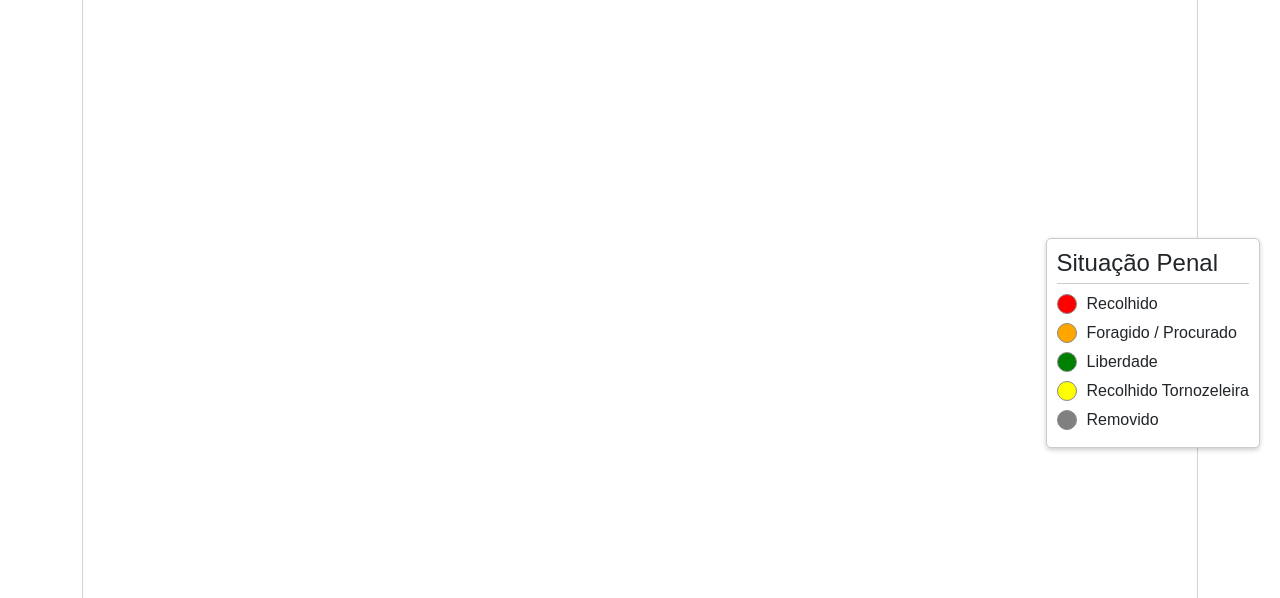
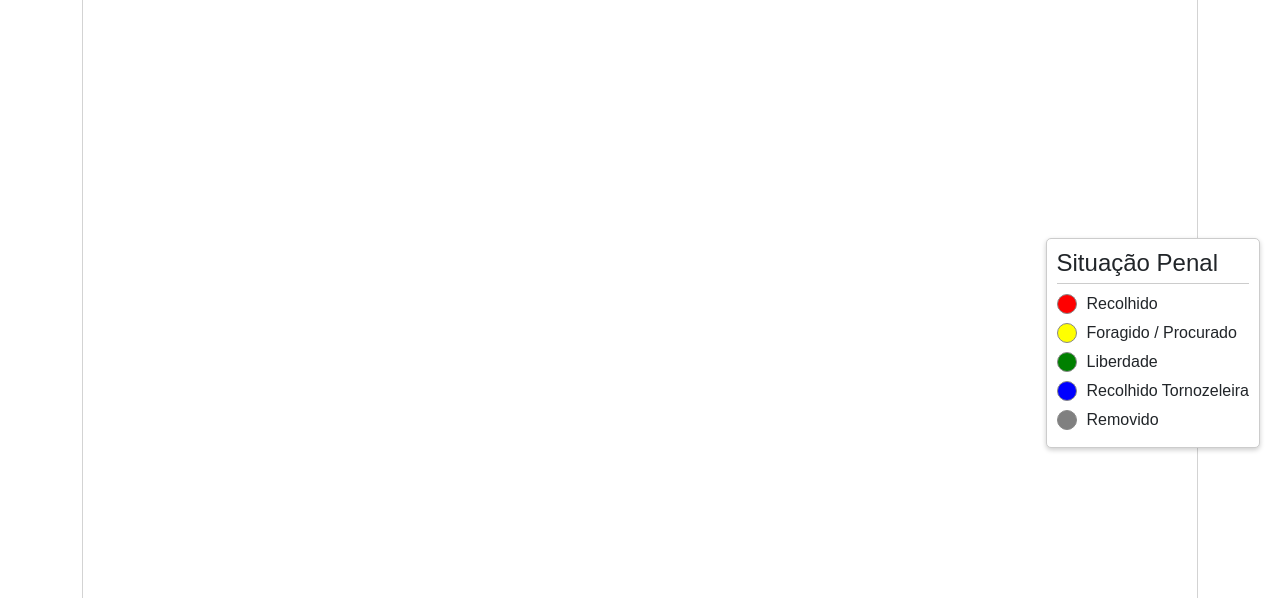
Before and after one commit to PWSRS/projeto-oc, a Django app: page /organograma/ in a window 1280 px wide. Shown: the part 227-825 px from the top of the page. Run offline with Django 5.2, Linux system fonts and the light colour scheme; data that the repository does not hold is empty; some libraries are stand-ins or nearby versions.

Commit message:
Alteração de cores nos badges.

```diff
--- a/controle/templates/individuo/listar_detentos.html
+++ b/controle/templates/individuo/listar_detentos.html
@@ -33,7 +33,7 @@
                         <td>{{ detento.nome }}</td>
                         <td class="text-center">{{ detento.rg_cpf }}</td>
                         <td class="text-center">{{ detento.data_nasc|date:"d/m/Y" }}</td>
-                        <td class="text-center">{{ detento.alcunha|default:"N/A" }}</td>
+                        <td class="text-center">{{ detento.alcunha|default:"N/A"}}</td>
                         <td class="text-center">
                             {% with detento.situacao_penal as status %}
                             {% if status == 'liberdade' %}
@@ -41,9 +41,9 @@
                             {% elif status == 'recolhido' %}
                             <span class="badge text-bg-danger">{{ detento.get_situacao_penal_display }}</span>
                             {% elif status == 'recolhido_tornozeleira' %}
+                            <span class="badge text-bg-info">{{ detento.get_situacao_penal_display }}</span>
+                            {% elif status == 'foragido' %}
                             <span class="badge text-bg-warning">{{ detento.get_situacao_penal_display }}</span>
-                            {% elif status == 'foragido' %}
-                            <span class="badge text-bg-info">{{ detento.get_situacao_penal_display }}</span>
                             {% elif status == 'removido' %}
                             <span class="badge text-bg-secondary">{{ detento.get_situacao_penal_display }}</span>
                             {% else %}
--- a/controle/templates/orcrim/organograma.html
+++ b/controle/templates/orcrim/organograma.html
@@ -27,7 +27,7 @@
     Recolhido
   </div>
   <div class="legenda-item">
-    <span class="cor-legenda" style="background-color: orange;"></span>
+    <span class="cor-legenda" style="background-color: yellow;"></span>
     Foragido / Procurado
   </div>
   <div class="legenda-item">
@@ -35,7 +35,7 @@
     Liberdade
   </div>
   <div class="legenda-item">
-    <span class="cor-legenda" style="background-color: yellow;"></span>
+    <span class="cor-legenda" style="background-color: blue;"></span>
     Recolhido Tornozeleira
   </div>
   <div class="legenda-item">
```
